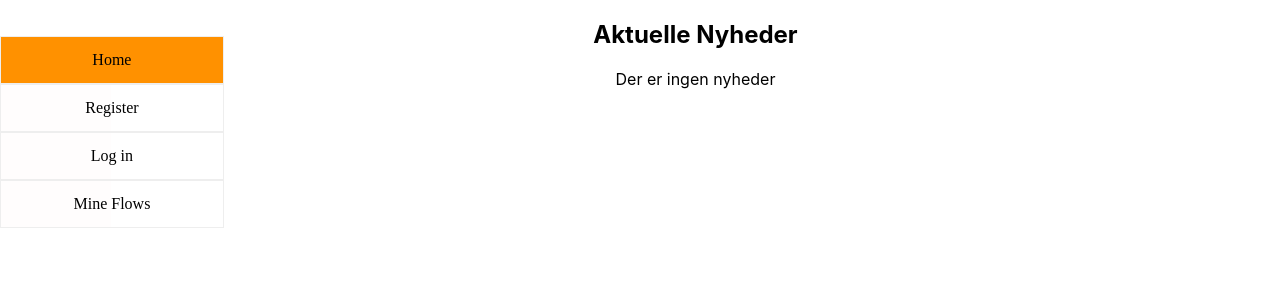
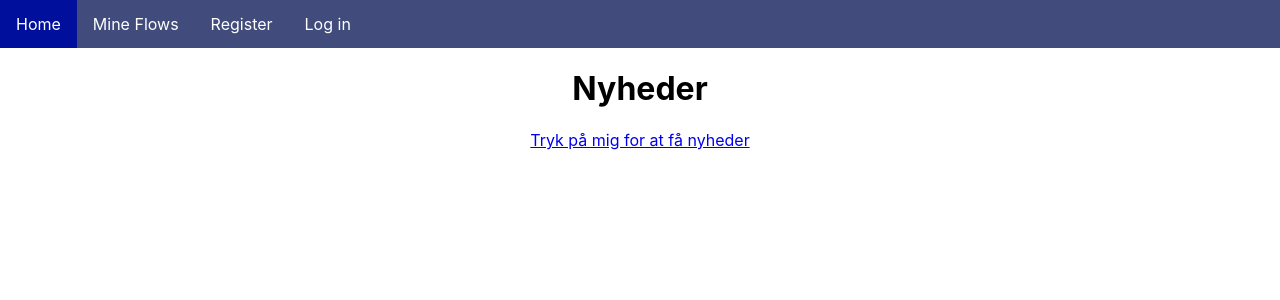
Before and after one commit to AICode97/Security2021, a React (Create React App) app in the folder FrontEnd/: page / in a window 1280 px wide. Shown: the top 300 px of the page. Built offline with nearby package versions, Linux system fonts and the light colour scheme.

Commit message:
Added Flows and started news

```diff
--- /dev/null
+++ b/FrontEnd/src/Flow.css
@@ -0,0 +1,25 @@
+.container {
+    display: flex;
+    align-items: stretch;
+  }
+
+  .item {
+    display: flex;
+    flex: 1;
+    margin: 0 100px;
+    box-sizing: border-box;
+    padding: 20px;
+    border: solid;
+    border-style: ridge;
+  }
+
+h1 {
+    text-align: center;
+}
+h2 {
+    font-size: 15px;
+}
+
+p {
+    font-size: 10px;
+}
--- a/FrontEnd/src/components/Flow.js
+++ b/FrontEnd/src/components/Flow.js
@@ -1,69 +1,42 @@
 
-import { waitFor } from "@testing-library/react";
-import React, { useState } from "react";
+import React, { useEffect, useState } from "react";
 
-export default function DogInfo() {
-  const [breed, setbreed] = useState("")
-  const [query, setQuery] = useState("")
+import "../Flow.css"
+export default function Flow() {
+  const [flows, setFlows] = useState([]);
+    const [isLoading, setIsLoading] = useState(true)
+    const  [status, setStatus] =useState("")
 
-  const onChange = (e) => {
-    const { value } = e.target;
-    setQuery(value);
-    console.log(query)
-  };
-  const onSubmit = (e) => {
-    search(query)
+    useEffect(() => {
+        fetch("https://jsonplaceholder.typicode.com/todos")
+        .then(flows => flows.json())
+        .then(flows => {
+            setFlows(flows)
+            setIsLoading(false)
+        })
+    }, [])
 
-    e.preventDefault();
+    if (isLoading) {
+        return <p>Loader</p>
     }
-  const search = (e) => {
-    const url = "http://localhost:8080/jpareststarter/api/dog/" + query;
-    console.log(query)
 
+    return (
+        <div>
+            <h1> Flows </h1>
+            <div>  {status} </div>
 
-    fetch(url)
-    .then(res => res.json())
-    .then(data => {
-        setbreed(data)
-    })
-    setTimeout(10000000000)
-  };
-  console.log(breed)
-  if(breed){
+        <div >
+            <ul>
+                { flows.map(entry => {
                     return (
-      <div >
-      <form onSubmit = {onSubmit}>
-        <input
-          type="text"
-          className="search-box"
-          placeholder="Add noget her i fremtiden"
-          onChange={onChange}
-        />
-        <input type="submit" value="Submit"/>
-        <ul >
+                        <li class="container">
+                            <p class="item"> Flow Id: {entry.userId} Flow Navn: {entry.id} Beskrivelse Af Flow: {entry.title} </p>
 
-          <li>{breed.img}</li>
-          <li>{breed.breed}</li>
-          <li>{breed.wikipedia}</li>
-          <li>{breed.info}</li>
-          <li>{breed.fact}</li>
-
+                        </li>
+                        )
+                }) }
             </ul>
-      </form>
         </div>
-    );
+        </div>
+    )
   }
-  else{
-    return(
-    <form onSubmit = {onSubmit}>
-      <input
-        type="text"
-        className="search-box"
-        placeholder="change this later"
-        onChange={onChange}
-      />
-      <input type="submit" value="Submit"/>
-    </form>
-    );
-  }
-}
--- a/FrontEnd/src/components/Header.js
+++ b/FrontEnd/src/components/Header.js
@@ -1,106 +1,28 @@
-import { NavLink, useHistory } from "react-router-dom";
-export default function Header({ loggedIn, admin, logout, activeUser }) {
-  const history = useHistory();
-
-  function onClick(e) {
-    e.preventDefault();
-    logout();
-    history.push("/");
-  }
+import { NavLink} from "react-router-dom";
+export default function Header() {
   return (
     <ul className="header">
-      <div>{!admin ? (
-          <li >
+
+      <li>
         <NavLink exact activeClassName="active" to="/">
           Home
         </NavLink>
       </li>
-        ) : (
-          ""
-        )}
-        {!admin && !loggedIn ? (
       <li>
-            <NavLink activeClassName="active" to="/register">
+        <NavLink activeClassName="active" to="/search">
+           Mine Flows
+        </NavLink>
+      </li>
+      <li>
+        <NavLink activeClassName="active" to="/Register">
           Register
         </NavLink>
       </li>
-        ) : (
-          ""
-        )}
-        {loggedIn && !admin ? (
-          <li>
-            <NavLink activeClassName="active" to="/account">
-              Account
-            </NavLink>
-          </li>
-        ) : (
-          ""
-        )}
-        {loggedIn && !admin ? (
-          <li>
-            <NavLink activeClassName="active" to="/MyDogs">
-              My Dogs
-            </NavLink>
-          </li>
-        ) : (
-          ""
-        )}
-        {admin ? (
-          <li>
-            <NavLink activeClassName="active" to="/orders">
-              Orders
-            </NavLink>
-          </li>
-        ) : (
-          ""
-        )}
-        {admin ? (
-          <li>
-            <NavLink activeClassName="active" to="/users">
-              Users
-            </NavLink>
-          </li>
-        ) : (
-          ""
-        )}
-        {admin ? (
-          <li>
-            <NavLink activeClassName="active" to="/statistics">
-              Statistics
-            </NavLink>
-          </li>
-        ) : (
-          ""
-        )}
-        {!admin && !loggedIn ? (
       <li>
         <NavLink activeClassName="active" to="/login">
           Log in
         </NavLink>
       </li>
-        ) : (
-          ""
-        )}
-        {
-          <li>
-            <NavLink activeClassName="active" to="/search">
-              Mine Flows
-            </NavLink>
-          </li>
-
-        }
-      </div>
-
-      {admin || loggedIn ? (
-        <div>
-          <button className="active" onClick={onClick}>
-            Log out
-          </button>
-            You are logged in as {activeUser}
-        </div>
-      ) : (
-        ""
-      )}
     </ul>
   );
 }
--- a/FrontEnd/src/components/Home.js
+++ b/FrontEnd/src/components/Home.js
@@ -2,11 +2,28 @@
 import React, { useEffect, useState } from "react";
 
 export default function Home() {
+  const  [news, setNews] = useState("")
+
+
+
+
+  function handleClick(e) {
+    e.preventDefault();
+    setNews("Vi har ingen nyheder")
+  }
+
+
   return (
-  <div>
-    <h2>Aktuelle Nyheder</h2>
 
-    <p>Der er ingen nyheder</p>
-  </div>
+      <div>
+      <h1> Nyheder </h1>
 
-  )}
+
+        <a href="#" onClick={handleClick}> Tryk på mig for at få nyheder </a>
+
+        <p> {news} </p>
+
+      </div>
+    );
+
+    }
--- a/FrontEnd/src/index.css
+++ b/FrontEnd/src/index.css
@@ -11,34 +11,23 @@ code {
   font-family: source-code-pro, Menlo, Monaco, Consolas, "Courier New",
     monospace;
 }
+ul.header {
+  list-style-type: none;
+  margin: 0;
+  padding: 0;
+  overflow: hidden;
+  background-color: rgb(65, 76, 124);
+ }
 
-ul.header {
-  padding: 0;
-  background-color: rgb(255, 253, 253);
-  float: left;
-  font-family: 'Times New Roman', Times, serif;
-}
+ ul.header li { float: left;}
 
-ul.header li {
+ ul.header li a {
   display: block;
-  border-style: ridge;
-  border-width: 1px;
-  width: 200%;
-
-}
-
-ul.header li a {
-  display: block;
-  color: rgb(0, 0, 0);
+  color: white;
   text-align: center;
   padding: 14px 16px;
   text-decoration: none;
+ }
+ ul.header li a:hover:not(.active) { background-color: #111;}
 
-}
-ul.header li a:hover:not(.active) {
-  background-color: rgb(252, 193, 117);
-
-}
-.active {
-  background-color: #ff9100;
-}
+ .active { background-color: #00109c;}
```
Lines whose indentation alone changed are shown as unchanged.
